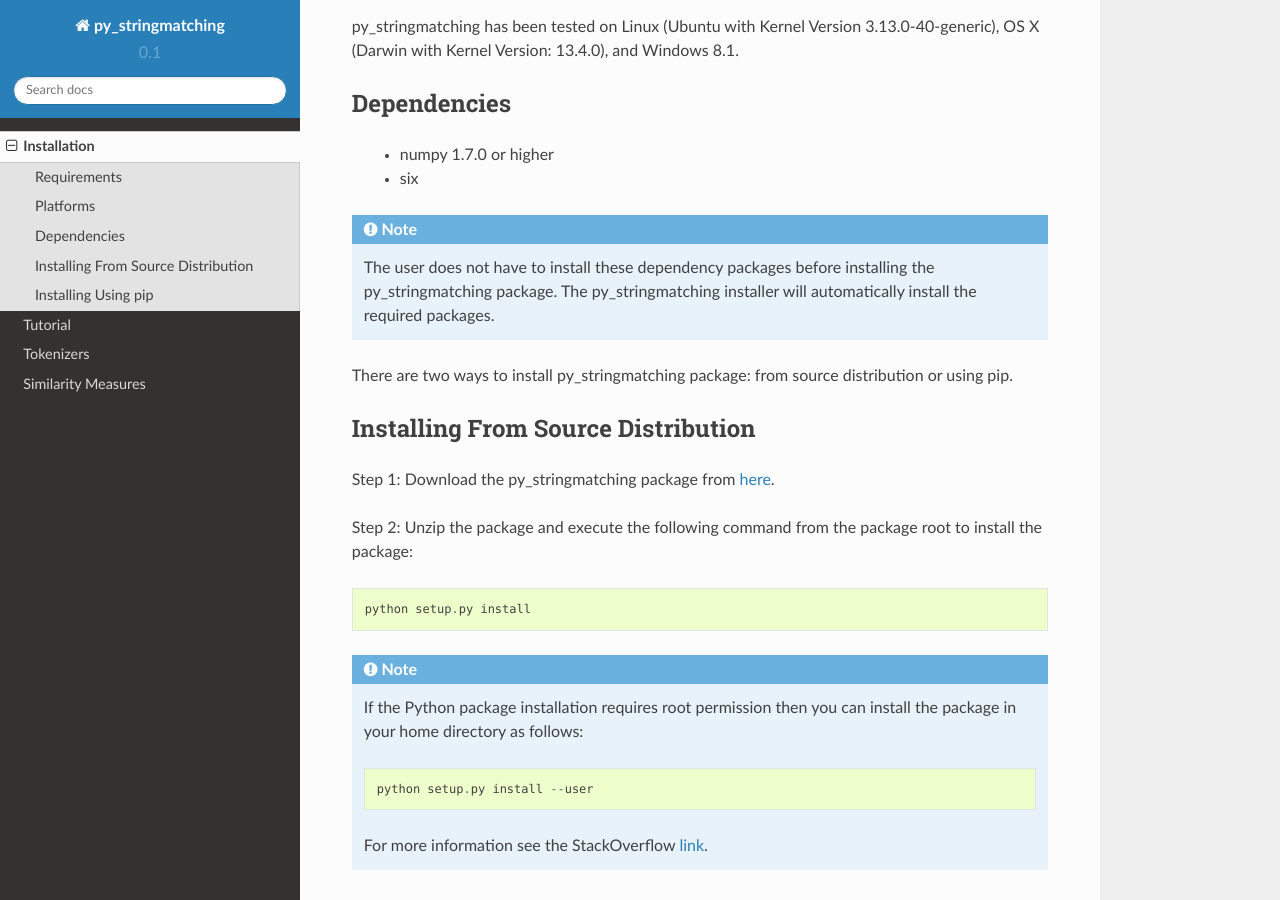
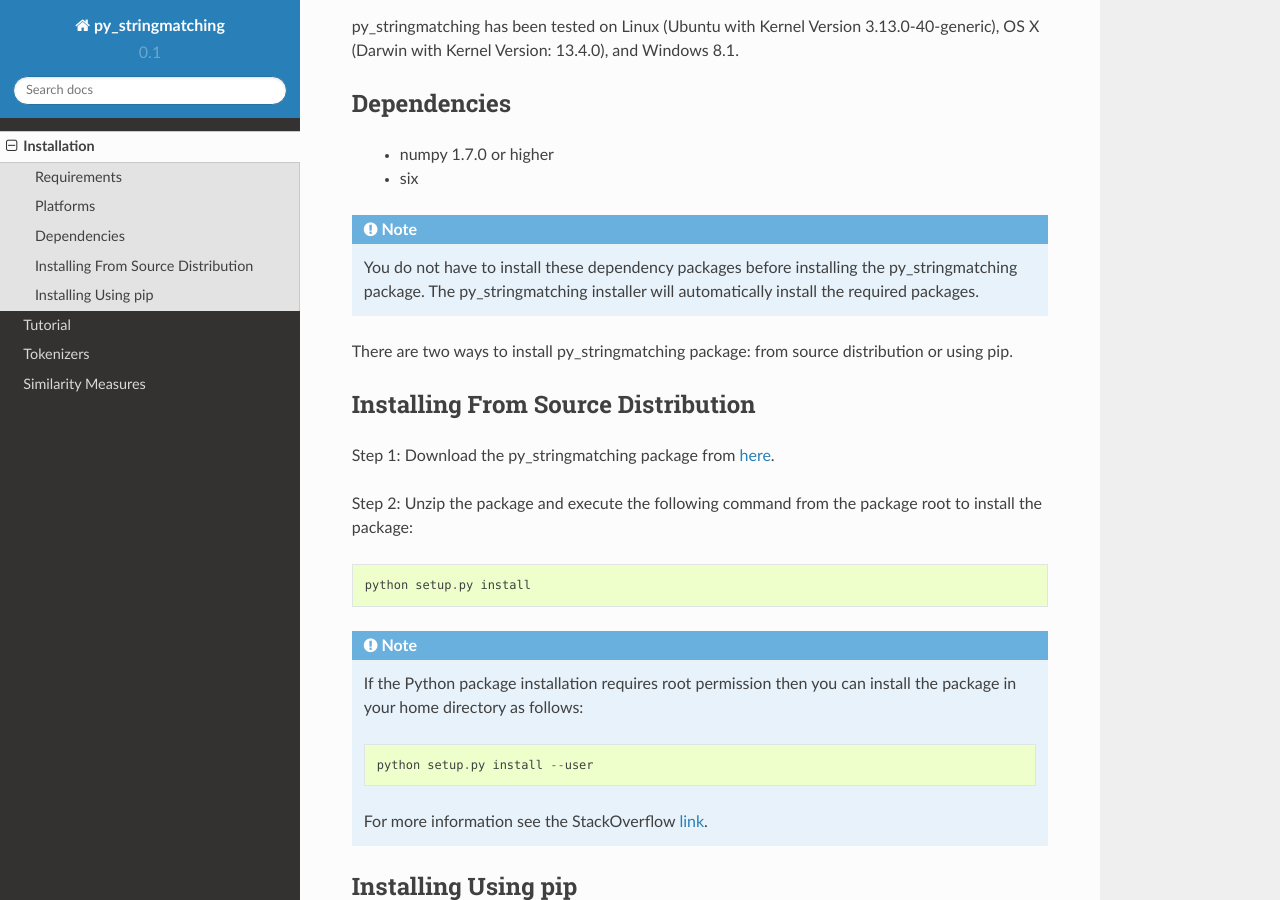
Before and after one commit to wynksaiddestroy/py_stringmatching, a Sphinx documentation site: the page built from docs/Installation.rst, in a window 1280 px wide and 900 px high, scrolled down 329 px. Built offline with Sphinx 7.4.7 and the Read the Docs theme 2.0.0, drawn with Linux system fonts in a browser that asks for light colours.

Commit message:
Updated Installation.rst

```diff
--- a/docs/Installation.rst
+++ b/docs/Installation.rst
@@ -18,7 +18,7 @@
 
 .. note::
 
-    The user does not have to install these dependency packages before installing the py_stringmatching package.
+    You do not have to install these dependency packages before installing the py_stringmatching package.
     The py_stringmatching installer will automatically install the required packages.
 
 There are two ways to install py_stringmatching package: from source distribution or using pip.
```
